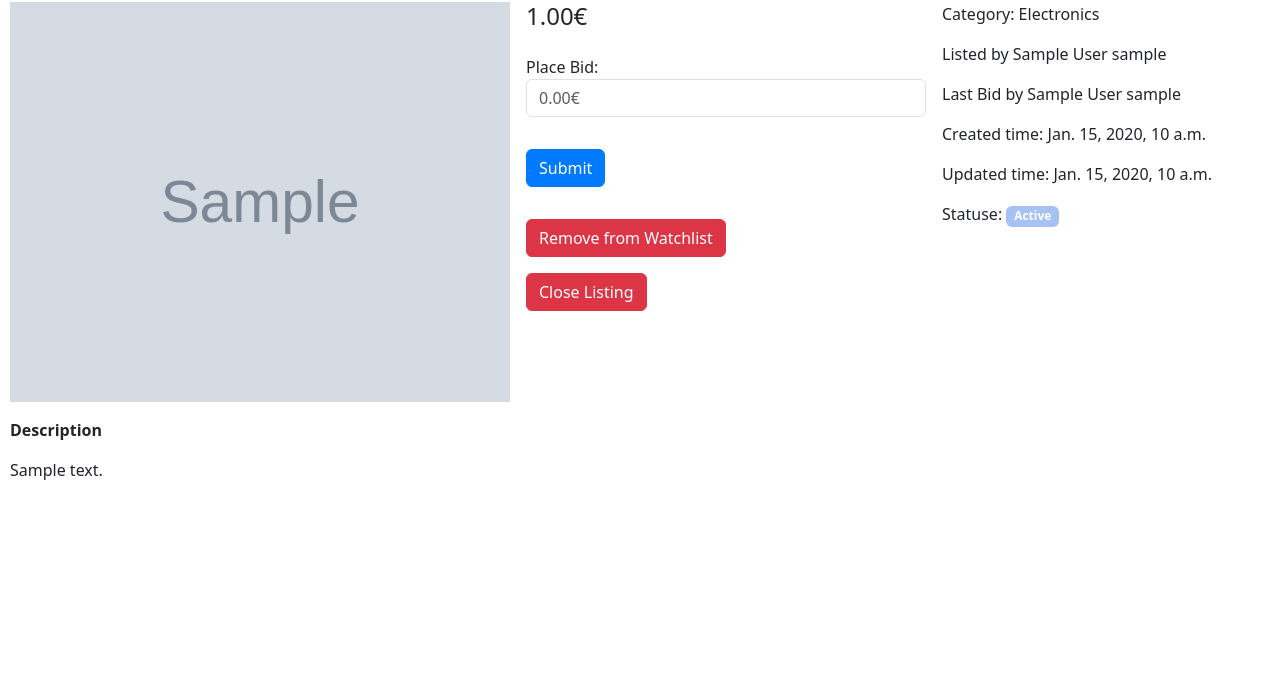
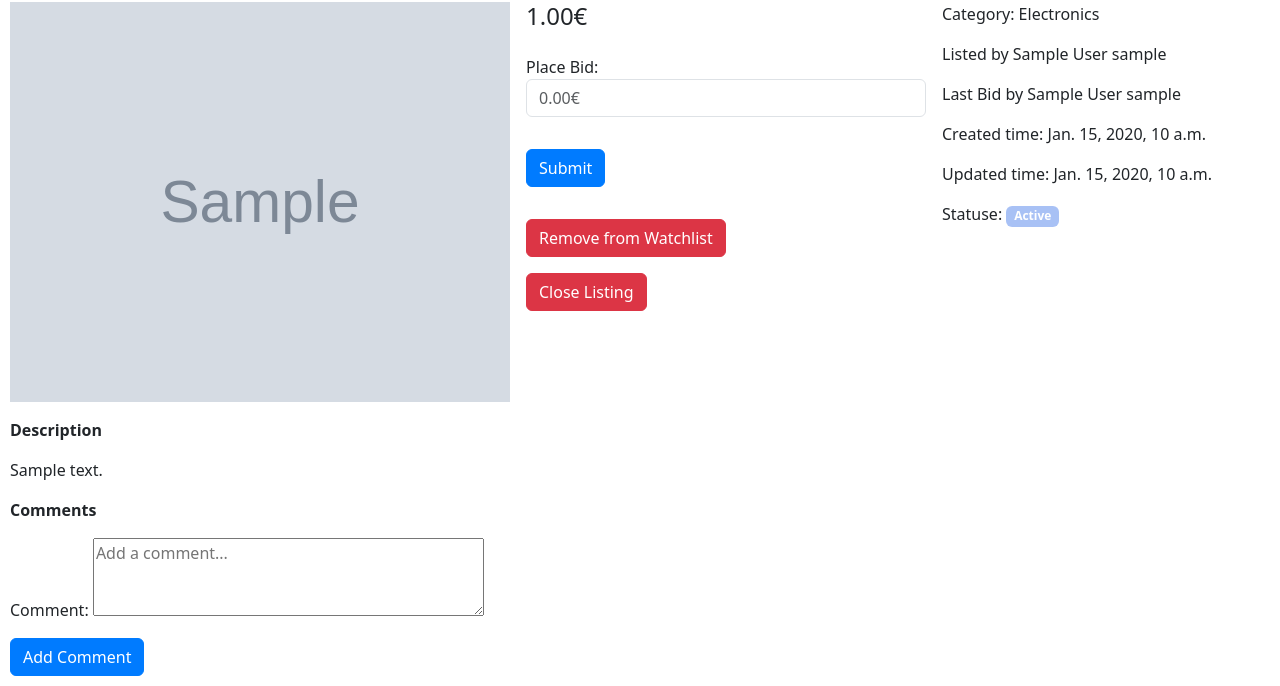
Before and after one commit to Ekaterina-Vititneva/CS50-s-Web, a Django app: a page that uses project_2/commerce/auctions/templates/auctions/listing.html in a window 1280 px wide. Shown: the part 207-893 px from the top of the page. Before the commit the page ends 687 px from the top, so only its background shows below. Run offline with Django 5.2, Linux system fonts and the light colour scheme; a user stored in the database is signed in; tables that the repository leaves empty hold one stand-in row (values such as "Sample post"); grey boxes marked "Sample" are stand-in pictures.

Commit message:
Restructured listing view, added comment form

```diff
--- a/project_2/commerce/auctions/templates/auctions/listing.html
+++ b/project_2/commerce/auctions/templates/auctions/listing.html
@@ -78,6 +78,16 @@
     <div class="listing-bottom">
         <p class="listing-description-heading">Description</p>
         <p class="listing-description">{{ listing.description }}</p>
+        <div class="comments">
+            <p class="listing-description-heading">Comments</p>
+            {% if user.is_authenticated %}
+                <form action="{% url 'listing' listing.title %}" method="post">
+                    {% csrf_token %}
+                    {{ comment_form.as_p }}
+                    <button type="submit" class="btn btn-primary" name="comment">Add Comment</button>
+                </form>
+            {% endif %}
+        </div>
     </div>
 
 </div>
--- a/project_2/commerce/auctions/views.py
+++ b/project_2/commerce/auctions/views.py
@@ -4,10 +4,11 @@ from django.http import HttpResponse, HttpResponseRedirect
 from django.shortcuts import render, redirect, get_object_or_404
 from django.urls import reverse
 from django.contrib import messages
+from django.contrib.auth.decorators import login_required
 
 from .models import User, Listing, Bid, Comment
 
-from .forms import ListingForm, BidForm
+from .forms import ListingForm, BidForm, CommentForm
 
 
 def index(request):
@@ -92,58 +93,72 @@ def listing(request, title):
     listing = get_object_or_404(Listing, title=title)
     user = request.user
 
+    form = BidForm()
+    comment_form = CommentForm()
+
     if request.method == "POST":
-        if 'add_to_watchlist' in request.POST or 'remove_from_watchlist' in request.POST:
-            # Handle watchlist modification
-            if 'add_to_watchlist' in request.POST:
-                if listing not in user.watchlist.all():
-                    user.watchlist.add(listing)
-            elif 'remove_from_watchlist' in request.POST:
-                if listing in user.watchlist.all():
-                    user.watchlist.remove(listing)
-            return redirect('listing', title=listing.title)
+        if 'bid' in request.POST:
+            return handle_bid(request, listing)
+        elif 'comment' in request.POST:
+            return handle_comment(request, listing)
+        elif 'close_listing' in request.POST:
+            return handle_close_listing(request, listing)
 
-        elif 'bid' in request.POST:
-            # Handle bid submission
-            form = BidForm(request.POST)
-            if form.is_valid():
-                bid_amount = form.cleaned_data['bid']
-                if bid_amount > listing.bid:
-                    listing.bid = bid_amount
-                    listing.last_modified_by = request.user
-                    listing.save()
-
-                    new_bid = Bid(
-                        price=bid_amount,
-                        bidder=request.user,
-                        listing=listing,
-                    )
-                    new_bid.save()
-                    listing.last_modified_by = user
-                    listing.save()
-
-                    messages.success(request, "Your bid was placed successfully!")
-                    return redirect('listing', title=listing.title)
-                else:
-                    messages.error(request, "Your bid must be higher than the current bid.", extra_tags='danger')
-            else:
-                messages.error(request, "Please enter a valid bid.", extra_tags='danger')
-
-        elif 'close_listing' in request.POST:
-            # Handle listing closing
-            if listing.active:
-                listing.active = False
-                listing.save()
-                messages.success(request, "Your listing was closed successfully!")
-                return redirect('listing', title=listing.title)
-
-    else:
-        form = BidForm()
+    comments = listing.comments.all()
 
     return render(request, "auctions/listing.html", {
         "listing": listing,
         "form": form,
+        "comment_form": comment_form,
+        "comments": comments,
     })
+
+
+def handle_bid(request, listing):
+    form = BidForm(request.POST)
+    if form.is_valid():
+        bid_amount = form.cleaned_data['bid']
+        if bid_amount > listing.bid:
+            listing.bid = bid_amount
+            listing.last_modified_by = request.user
+            listing.save()
+
+            new_bid = Bid(
+                price=bid_amount,
+                bidder=request.user,
+                listing=listing,
+            )
+            new_bid.save()
+
+            messages.success(request, "Your bid was placed successfully!")
+        else:
+            messages.error(request, "Your bid must be higher than the current bid.", extra_tags='danger')
+    else:
+        messages.error(request, "Please enter a valid bid.", extra_tags='danger')
+
+    return redirect('listing', title=listing.title)
+
+
+def handle_comment(request, listing):
+    comment_form = CommentForm(request.POST)
+    if comment_form.is_valid():
+        new_comment = comment_form.save(commit=False)
+        new_comment.listing = listing
+        new_comment.user = request.user
+        new_comment.save()
+        messages.success(request, "Your comment was added successfully!")
+    else:
+        messages.error(request, "There was a problem with your comment. Please try again.")
+
+    return redirect('listing', title=listing.title)
+
+def handle_close_listing(request, listing):
+    if listing.active:
+        listing.active = False
+        listing.save()
+        messages.success(request, "Your listing was closed successfully!")
+
+    return redirect('listing', title=listing.title)
 
 
 
@@ -166,5 +181,16 @@ def watchlist(request):
         "listings": user.watchlist.all()
     })
 
-def add_comment(request):
-    return render(request, "auctions/listing.html")
+@login_required
+def add_comment(request, title):
+    comment_form = CommentForm(request.POST)
+    if comment_form.is_valid():
+        new_comment = comment_form.save(commit=False)
+        new_comment.listing = listing
+        new_comment.user = request.user
+        new_comment.save()
+        messages.success(request, "Your comment was added successfully!")
+    else:
+        messages.error(request, "There was a problem with your comment. Please try again.")
+
+    return redirect('listing', title=listing.title)
```
